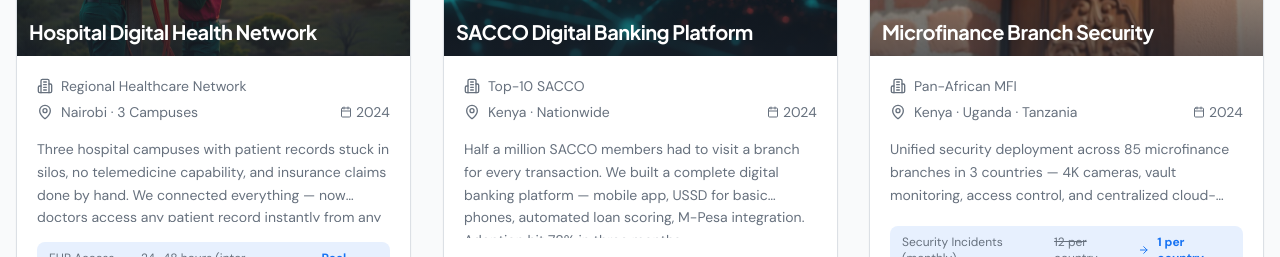
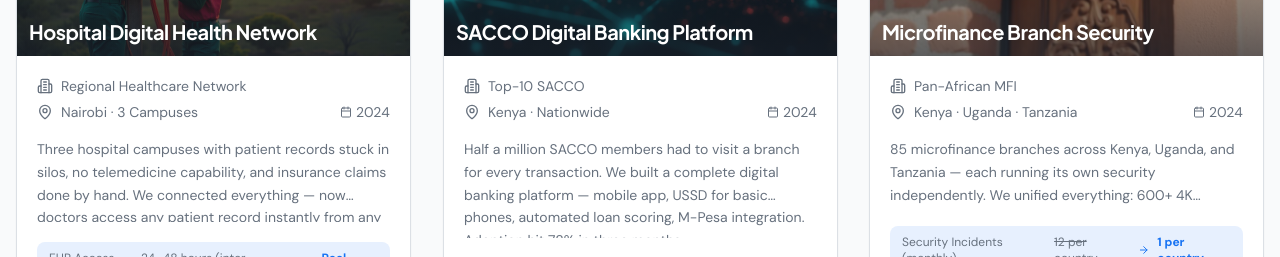
Before and after one commit to brianikua/nosteq-kenya-connect, a React (Vite) app: page /portfolio in a window 1280 px wide. Shown: the part 1440-1697 px from the top of the page. Built offline with nearby package versions, Linux system fonts and the light colour scheme; the HTML template or start-up script is replaced by a standard one.

Commit message:
Preceding changes

```diff
--- a/src/data/projects.ts
+++ b/src/data/projects.ts
@@ -171,7 +171,7 @@ export const projects: Project[] = [
     client: "Pan-African MFI",
     location: "Kenya · Uganda · Tanzania",
     category: "CCTV & Security",
-    description: "Unified security deployment across 85 microfinance branches in 3 countries — 4K cameras, vault monitoring, access control, and centralized cloud-based surveillance.",
+    description: "85 microfinance branches across Kenya, Uganda, and Tanzania — each running its own security independently. We unified everything: 600+ 4K cameras, biometric vault access, and a single dashboard at HQ showing every branch in real-time.",
     image: cctvInstall,
     year: "2024",
     status: "ongoing",
```
